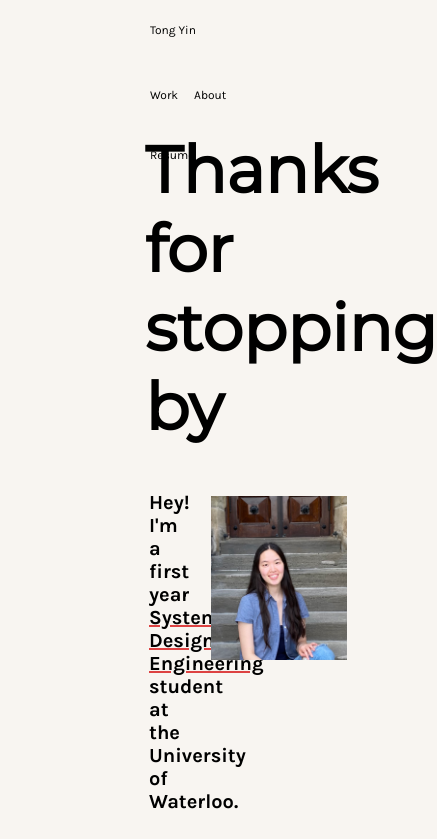
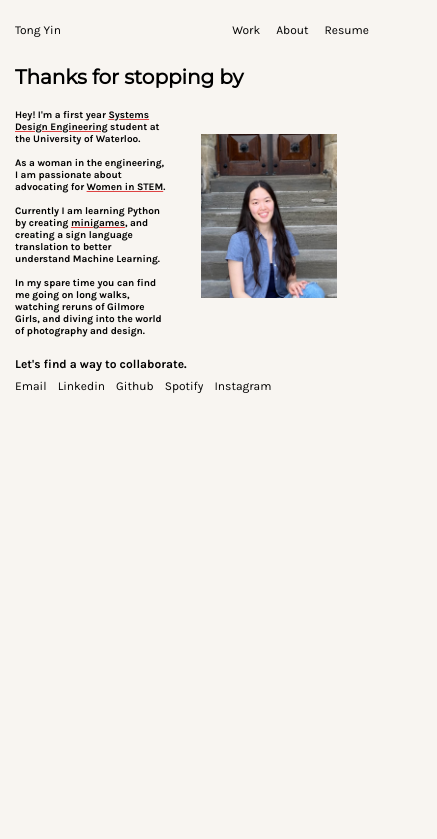
Before and after one commit to TongYinn/tongyinhan.github.io, a plain HTML site: page about.html in a window 390 px wide. Shown: the top 839 px of the page, 437 px wide, since content can reach past the window. Drawn offline with Linux system fonts and the light colour scheme; a web font is replaced by a local one.

Commit message:
Add files via upload

```diff
--- a/about.html
+++ b/about.html
@@ -76,12 +76,22 @@
 
         <!--Bottom Section-->
         <footer class="footer">
-            <h4 class="footerDescription">Let's find a way to collaborate.</h4>
-            <a style="text-decoration: none; color: black; padding-right: 40px; font-size: 16px; font-family: 'Karla', sans-serif;" href="Tongyinhan09@gmail.com" target="new" title="Email">Email</a>
-            <a style="text-decoration: none; color: black; padding-right: 40px; font-size: 16px; font-family: 'Karla', sans-serif;" href="https://www.linkedin.com/in/tongyinhan/" target="new" title="Linkedin">Linkedin</a>
-            <a style="text-decoration: none; color: black; padding-right: 40px; font-size: 16px; font-family: 'Karla', sans-serif;" href="https://github.com/TongYinn" target="new" title="Github">Github</a>
-            <a style="text-decoration: none; color: black; padding-right: 40px; font-size: 16px; font-family: 'Karla', sans-serif;" href="https://open.spotify.com/user/6hboyigtvyqbbemqf1at8l6rg?si=XJ7pHLlxT7WFi7L3ETtk7Q" target="new" title="Spotify">Spotify</a>
-            <a style="text-decoration: none; color: black; padding-right: 40px; font-size: 16px; font-family: 'Karla', sans-serif;" href="https://www.instagram.com/tongyin.han/" target="new" title="Instagram">Instagram</a>
+            <h4 style="padding-top: 10px;"class="footerDescription">Let's find a way to collaborate.</h4>
+            <li class="footerLink" id="footerLinkName">
+                <a style="text-decoration: none; color: black;" href="Tongyinhan09@gmail.com" target="new" title="Email">Email</a>
+            </li>
+            <li class="footerLink" id="footerLinkName">
+                <a style="text-decoration: none; color: black;" href="https://www.linkedin.com/in/tongyinhan/" target="new" title="Linkedin">Linkedin</a>
+            </li>
+            <li class="footerLink" id="footerLinkName">
+                <a style="text-decoration: none; color: black;" href="https://github.com/TongYinn" target="new" title="Github">Github</a>
+            </li>
+            <li class="footerLink" id="footerLinkName">
+                <a style="text-decoration: none; color: black;" href="https://open.spotify.com/user/6hboyigtvyqbbemqf1at8l6rg?si=XJ7pHLlxT7WFi7L3ETtk7Q" target="new" title="Spotify">Spotify</a>
+            </li>
+            <li class="footerLink" id="footerLinkName">
+                <a style="text-decoration: none; color: black;" href="https://www.instagram.com/tongyin.han/" target="new" title="Instagram">Instagram</a>
+            </li>
         </footer>
     </body>
 </html>
--- a/styles.css
+++ b/styles.css
@@ -39,12 +39,6 @@ body {
     margin: 0 16px 0 0;
 }
 
-a:hover {
-    text-decoration: none;
-    color: #dd4242 !important;
-    outline: none;
-}
-
 .rightNav {
     float: right;
     margin: 0 -50px 0 0;
@@ -76,7 +70,7 @@ h2 {
     font-family: 'Karla', sans-serif;
 }
 
-.about h3 {
+.aboutText h3 {
     padding-left: 149px;
     font-size: 20px;
     font-family: 'Karla', sans-serif;
@@ -134,19 +128,89 @@ h4 {
     margin-left: -149px;
 }
 
+.footerLink {
+    line-height: 60px;
+    display: inline-block;
+}
+
+#footerLinkName {
+    padding-right: 40px;
+    font-size: 16px;
+    font-family: 'Karla', sans-serif;
+}
+
+a:hover {
+    text-decoration: none;
+    color: #dd4242 !important;
+    outline: none;
+}
+
+/*For phones*/
 @media only screen and (max-width: 600px) {
+    .topNav {
+        padding: 0 55px 0 15px;
+        margin: 0;
+    }
     #navBarLinkName {
         font-size: 12px;
     }
-    .introduction h1 .introduction h3 .projects h3 h4{
-        padding-left: 0;
+
+    .introduction h3, .projects h3, h4 {
+        padding-left: 15px;
+        font-size: 12px;
+        padding-top: 0px;
+    }
+    h1 {
+        padding-left: 15px;
+        margin: 0;
+        font-size: 20px !important;
+    }
+    .aboutText h3 {
+        padding-left: 35px;
+        font-size: 10px;
+        margin: -20px;
+        margin-top: -10px;
+
     }
     .aboutPicture {
         width: 35%;
+        margin-top: -10px;
     }
     .space {
         position: relative;
-        padding-right: 10px;
-        padding-left: 10px;
+        padding-right: 5px;
+        padding-left: 5px;
+    }
+    .footer {
+        margin-left: 15px;
+    }
+    .footerDescription {
+        margin: 30px 0 -15px -15px;
+    }
+    #footerLinkName {
+        font-size: 12px;
+        padding-right: 7px;
+    }
+
+}
+
+/*For iPads*/
+@media only screen and (min-width: 3000px) {
+    .topNav {
+        padding: 0 15px 0 10px;
+        margin: 0;
+    }
+    .introduction h3, .projects h3, h4, h1 {
+        padding-left: 50px;
+    }
+    .aboutText h3 {
+        padding-left: 35px;
+        margin: -20px;
+        margin-top: -10px;
     }
 }
+
+/*For Desktop*/
+@media only screen and (max-width: 2000px){
+
+}
```
Also changed, not shown: index.html (+15 -5 lines).
